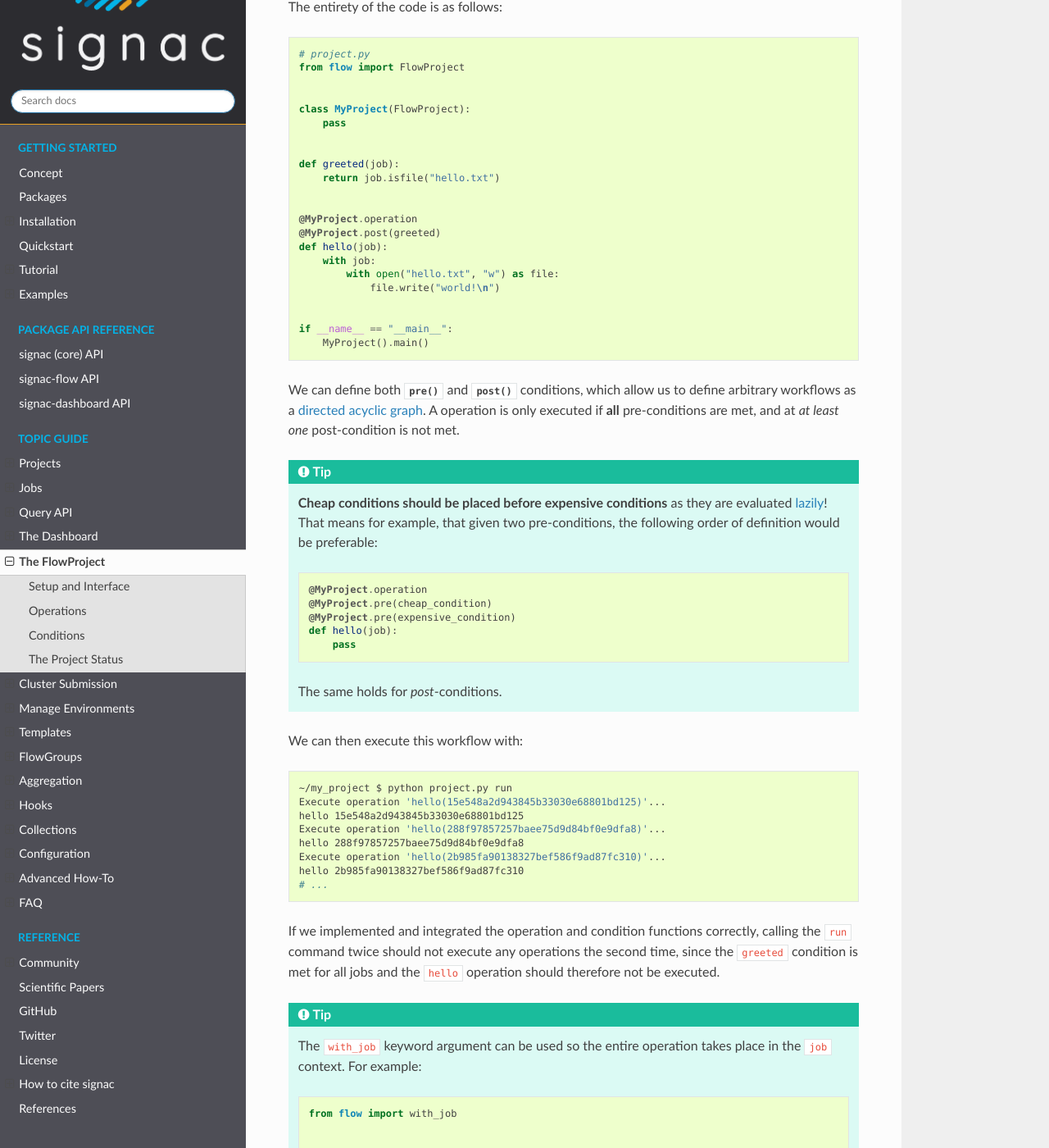
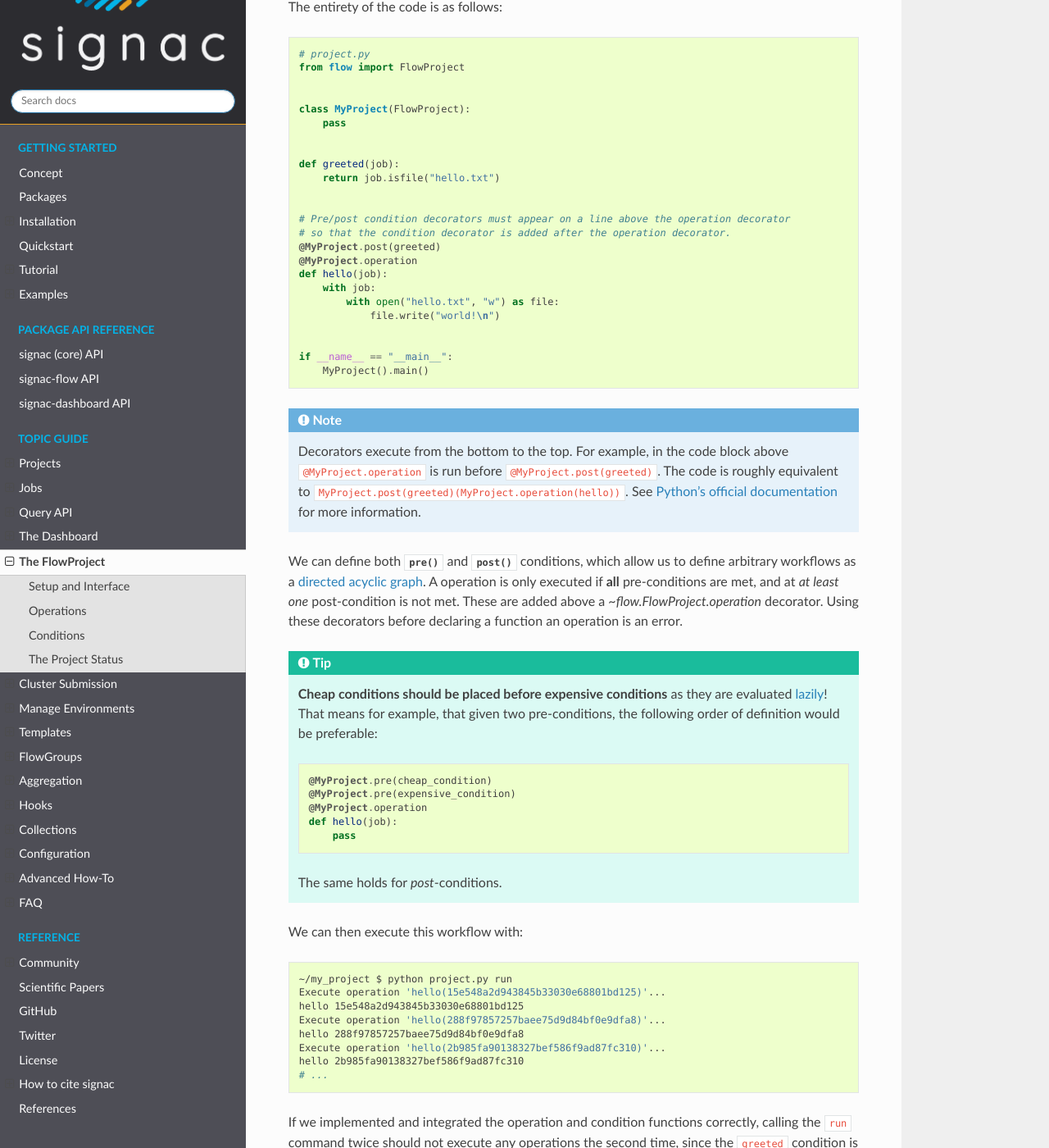
Before and after one commit to glotzerlab/signac-docs, a Sphinx documentation site: the page built from docs/source/flow-project.rst, in a window 1280 px wide and 1400 px high, scrolled down 2447 px. Shown: the whole window at 82% size. Built offline with Sphinx 7.4.7 and the Read the Docs theme 2.0.0, drawn with Linux system fonts in a browser that asks for light colours; some of the changed text lies outside the part shown.

Commit message:
Update flow syntax to 0.23.0 (#178)
* fix: Update condition decorator positions for 0.23.0

Ensure we always place @FlowProject.operation first.

* fix: Use opeation's aggregator keyword argument over decorator

Prepares for flow 0.24.0 release.

* Add comments about required decorator ordering.

* Improve comment wording on decorator ordering

Co-authored-by: Corwin Kerr <cbkerr@umich.edu>

* Add note on Python decorator execution

Co-authored-by: Corwin Kerr <cbkerr@umich.edu>

```diff
--- a/docs/source/flow-project.rst
+++ b/docs/source/flow-project.rst
@@ -128,8 +128,10 @@ The entirety of the code is as follows:
         return job.isfile("hello.txt")
 
 
+    # Pre/post condition decorators must appear on a line above the operation decorator
+    # so that the condition decorator is added after the operation decorator.
+    @MyProject.post(greeted)
     @MyProject.operation
-    @MyProject.post(greeted)
     def hello(job):
         with job:
             with open("hello.txt", "w") as file:
@@ -139,8 +141,19 @@ The entirety of the code is as follows:
     if __name__ == "__main__":
         MyProject().main()
 
+
+.. note::
+
+    Decorators execute from the bottom to the top. For example, in the code block above
+    ``@MyProject.operation`` is run before ``@MyProject.post(greeted)``. The code is roughly
+    equivalent to ``MyProject.post(greeted)(MyProject.operation(hello))``. See `Python's official
+    documentation <https://docs.python.org/3/reference/compound_stmts.html#function-definitions>`__
+    for more information.
+
 We can define both :py:meth:`~flow.FlowProject.pre` and :py:meth:`~flow.FlowProject.post` conditions, which allow us to define arbitrary workflows as a `directed acyclic graph <https://en.wikipedia.org/wiki/Directed_acyclic_graph>`__.
 A operation is only executed if **all** pre-conditions are met, and at *at least one* post-condition is not met.
+These are added above a `~flow.FlowProject.operation` decorator.
+Using these decorators before declaring a function an operation is an error.
 
 .. tip::
 
@@ -149,9 +162,9 @@ A operation is only executed if **all** pre-conditions are met, and at *at least
 
     .. code-block:: python
 
-        @MyProject.operation
         @MyProject.pre(cheap_condition)
         @MyProject.pre(expensive_condition)
+        @MyProject.operation
         def hello(job):
             pass
 
@@ -194,8 +207,8 @@ If we implemented and integrated the operation and condition functions correctly
 
     .. code-block:: python
 
+        @MyProject.post(greeted)
         @MyProject.operation
-        @MyProject.post(greeted)
         def hello(job):
             with job:
                 with open("hello.txt", "w") as file:
--- a/docs/source/hooks.rst
+++ b/docs/source/hooks.rst
@@ -108,15 +108,15 @@ The hook appends the current time to a list in the job document that is named ba
         pass
 
 
+    @Project.post.true("test_ran")
     @Project.operation
-    @Project.post.true("test_ran")
     def do_operation(job):
         job.doc.test_ran = True
 
 
-    @Project.operation
     @Project.pre.after(do_operation)
     @Project.post.false("test_ran")
+    @Project.operation
     def undo_operation(job):
         job.doc.test_ran = False
 
@@ -148,8 +148,8 @@ A custom set of hooks may also be installed at the project level by a custom ``i
         pass
 
 
+    @Project.post.true("test_ran")
     @Project.operation
-    @Project.post.true("test_ran")
     def do_operation(job):
         job.doc.test_ran = True
 
--- a/docs/source/recipes.rst
+++ b/docs/source/recipes.rst
@@ -159,8 +159,8 @@ Assuming that we have an operation called *foo*, which depends on parameter *bar
     def setup_foo_workflow(bar):
 
         # Make sure to make the operation-name a function of the parameter(s)!
+        @Project.post(lambda job: bar in job.doc.get("foo", []))
         @Project.operation(f"foo-{bar}")
-        @Project.post(lambda job: bar in job.doc.get("foo", []))
         def foo(job):
             job.doc.setdefault("foo", []).append(bar)
 
@@ -305,10 +305,10 @@ For example:
     # [...]
 
 
-    @Project.operation
     @Project.pre.after(bar)
     @Project.post.isfile("foo.txt")
     @Project.post.never  # TODO: Remove after debugging
+    @Project.operation
     def foo(job):
         pass
         # ...
```
Also changed, not shown: docs/source/tutorial.rst (+5 -5 lines).
